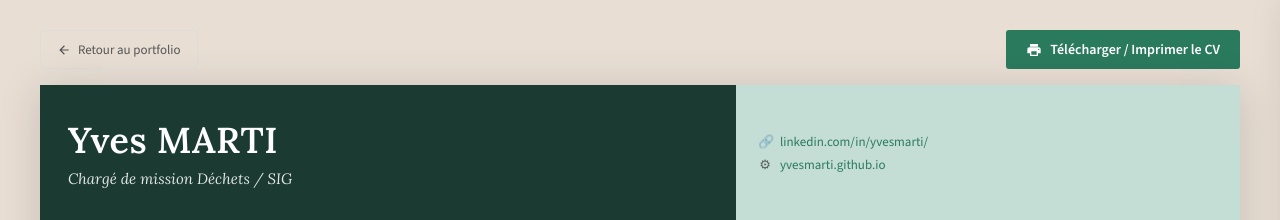
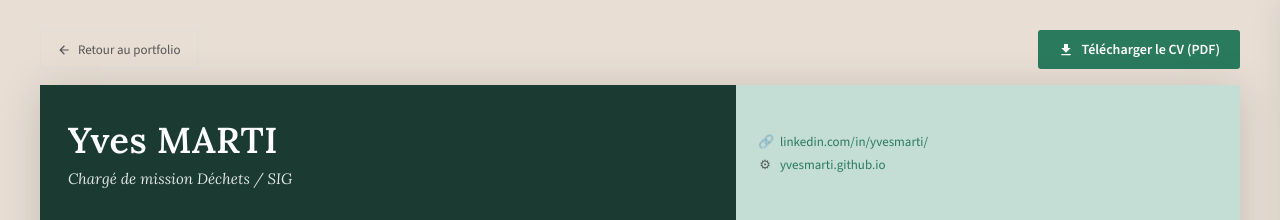
Before and after one commit to yvesmarti/yvesmarti.github.io, a Jekyll site: the page cv/index.html, which Jekyll copies as it is, in a window 1280 px wide. Shown: the top 220 px of the page. Built offline with Jekyll 4.4.1, drawn with Linux system fonts in a browser that asks for light colours.

Commit message:
feat(cv): remplace l'impression par le téléchargement direct du PDF
Le bouton "Télécharger" pointe désormais vers cv/CV_Yves_MARTI.pdf via
un lien <a download> au lieu de déclencher window.print().

https://claude.ai/code/session_019UKGwLTKtc5c9NQHKvH5fc

```diff
--- a/cv/index.html
+++ b/cv/index.html
@@ -503,10 +503,10 @@
     <svg viewBox="0 0 24 24"><path d="M20 11H7.83l5.59-5.59L12 4l-8 8 8 8 1.41-1.41L7.83 13H20v-2z"/></svg>
     Retour au portfolio
   </a>
-  <button class="btn-dl" onclick="window.print()">
-    <svg viewBox="0 0 24 24"><path d="M19 8H5c-1.66 0-3 1.34-3 3v6h4v4h12v-4h4v-6c0-1.66-1.34-3-3-3zm-3 11H8v-5h8v5zm3-7c-.55 0-1-.45-1-1s.45-1 1-1 1 .45 1 1-.45 1-1 1zm-1-9H6v4h12V3z"/></svg>
-    Télécharger / Imprimer le CV
-  </button>
+  <a class="btn-dl" href="CV_Yves_MARTI.pdf" download="CV_Yves_MARTI.pdf">
+    <svg viewBox="0 0 24 24"><path d="M19 9h-4V3H9v6H5l7 7 7-7zM5 18v2h14v-2H5z"/></svg>
+    Télécharger le CV (PDF)
+  </a>
 </div>
 
 <!-- CV -->
```
